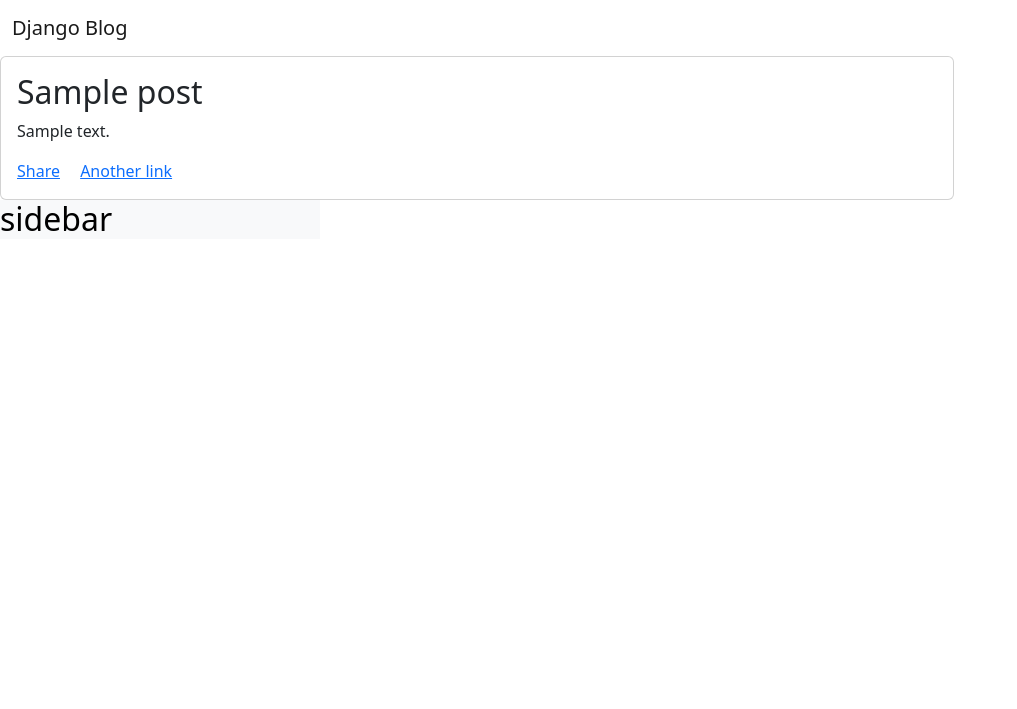
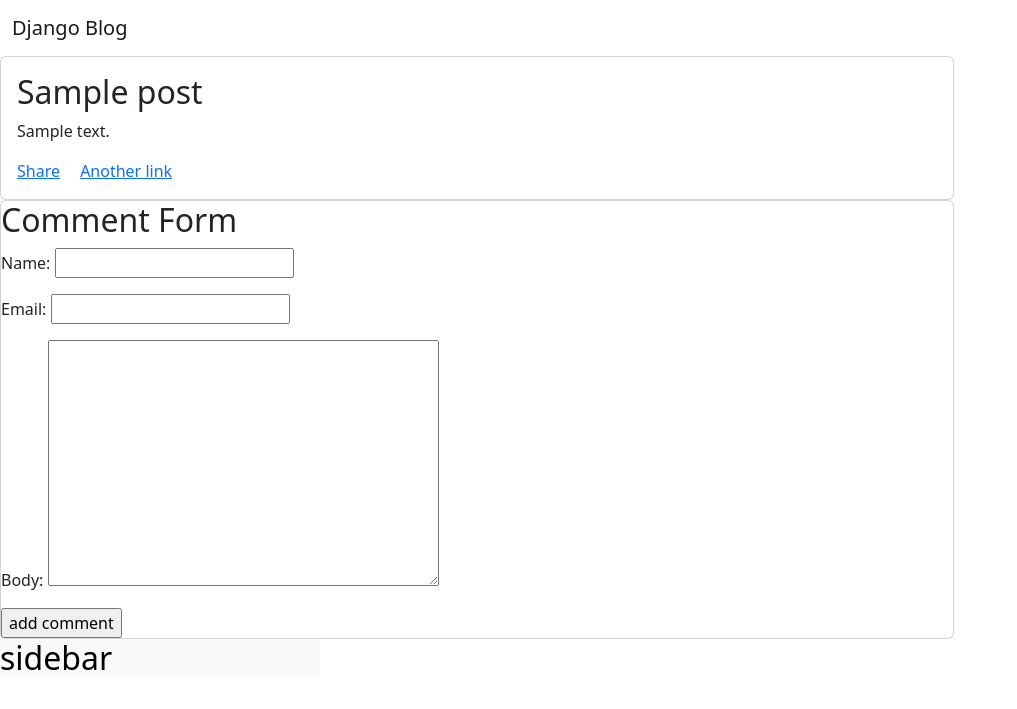
Before and after one commit to likelion-backend-6th/DjangoProject_Choihana, a Django app: page /blog/1/ in a window 1280 px wide. Shown: the top 709 px of the page, without its empty margins (0-1017 px from the left). Run offline with Django 4.2, Linux system fonts and the light colour scheme; tables that the repository leaves empty hold one stand-in row (values such as "Sample post").

Commit message:
comment 모델폼 템플릿 추가

```diff
--- a/mysite/blog/models.py
+++ b/mysite/blog/models.py
@@ -43,4 +43,4 @@ class Comment(models.Model):
     updated = models.DateTimeField(auto_now=True)
     active = models.BooleanField(default=True)
     def __str__(self):
-        return self.name
+        return f"comment by {self.name} on {self.post}"
--- /dev/null
+++ b/mysite/blog/templates/blog/post/includes/comment_form.html
@@ -0,0 +1,8 @@
+<h2>Comment Form</h2>
+
+<form action="{% url 'blog:comment' post.id %}" method="post">
+   {% csrf_token %}
+   {{ form.as_p}}
+
+   <input type="submit" value = "add comment">
+</form>
--- a/mysite/blog/templates/blog/post/post_detail.html
+++ b/mysite/blog/templates/blog/post/post_detail.html
@@ -1,13 +1,16 @@
 {% extends "blog/base.html" %}
-{% block title%} {{object.title}} {% endblock %}
+{% block title%} {{post.title}} {% endblock %}
 {% block content %}
 <div class="card">
     <div class="card-body">
-        <h2 class="card-title">{{object.title}}</h2>
-        <p class="card-text">{{object.body}}</p>
-        <a href="{% url 'blog:share' object.id %}" class="card-link">Share</a>
+        <h2 class="card-title">{{post.title}}</h2>
+        <p class="card-text">{{post.body}}</p>
+        <a href="{% url 'blog:share' post.id %}" class="card-link">Share</a>
             <a href="#" class="card-link">Another link</a>
     </div>
 </div>
+<div class="card">
+     {%include 'blog/post/includes/comment_form.html' %}
+</div>
 
 {% endblock %}
--- a/mysite/blog/urls.py
+++ b/mysite/blog/urls.py
@@ -3,6 +3,7 @@ from blog import views
 app_name ='blog'
 urlpatterns = [
     path('',views.PostLV.as_view(), name = 'list'),
-    path('<int:pk>/',views.PostDV.as_view(),name = 'detail'),
-    path('<int:pk>/share',views.post_share, name ='share')
+    path('<int:pk>/',views.post_detail ,name = 'detail'),
+    path('<int:pk>/share/',views.post_share, name ='share'),
+    path('<int:pk>/comment/',views.comment, name ='comment')
 ]
--- a/mysite/blog/views.py
+++ b/mysite/blog/views.py
@@ -1,9 +1,10 @@
 from django.core.mail import send_mail
-from django.shortcuts import render, get_object_or_404
+from django.shortcuts import render, get_object_or_404, redirect
+from django.views.decorators.http import require_POST
 from django.views.generic import ListView, DetailView
 from blog.models import Post
+from blog.forms import EmailPostForm,CommentForm
 
-from blog.forms import EmailPostForm
 
 
 # Create your views here.
@@ -16,6 +17,12 @@ class PostLV(ListView):
 class PostDV(DetailView):
     model = Post
     template_name = 'blog/post/post_detail.html'
+
+def post_detail(request, pk):
+    post = get_object_or_404(Post, id = pk)
+    form = CommentForm()
+
+    return render(request, 'blog/post/post_detail.html', {'post':post, 'form':form})
 
 def post_share(request, pk):
     post = get_object_or_404(Post, id= pk)
@@ -33,3 +40,14 @@ def post_share(request, pk):
     else:
         form = EmailPostForm()
     return render(request, 'blog/post/share.html', {'post':post, 'form':form, 'sent':sent})
+
+@require_POST
+def comment(request,pk):
+    post = get_object_or_404(Post, id=pk)
+    form = CommentForm(request.POST)
+    if form.is_valid():
+        comment = form.save(commit = False)
+        comment.post = post
+        comment.save()
+        return redirect(post)
+    return render(request, 'blog/post/post_detail.html',{'post':post, 'form':form})
```
